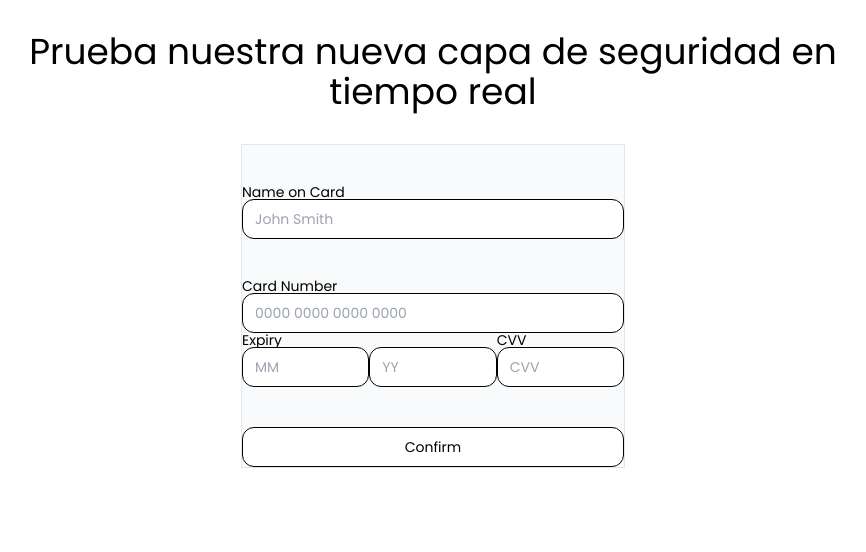
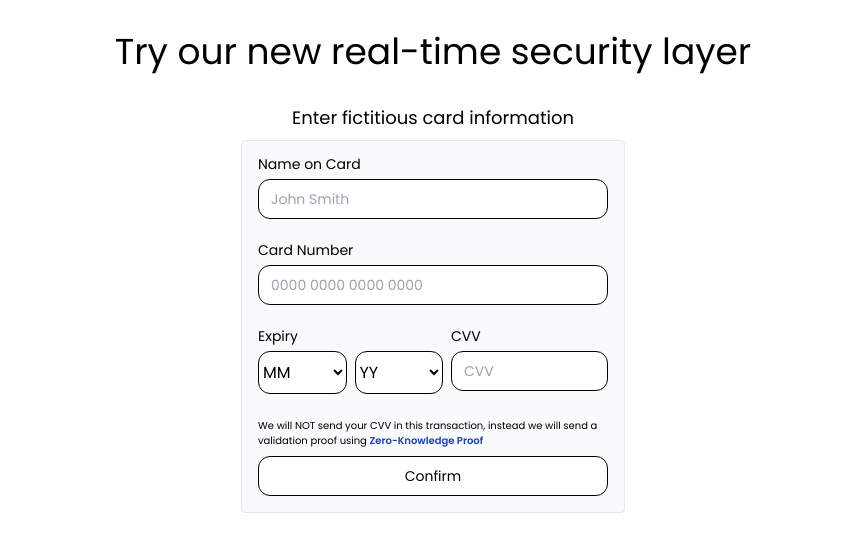
Before and after one commit to francoperez03/zerokey, a React (Vite) app in the folder frontend-vite/: page /livedemo in a window 1280 px wide. Shown: the top 552 px of the page, without its empty margins (207-1073 px from the left). Built offline with nearby package versions, Linux system fonts and the light colour scheme.

Commit message:
formato de los datos del checkout

```diff
--- a/frontend-vite/package.json
+++ b/frontend-vite/package.json
@@ -13,6 +13,7 @@
     "@noir-lang/backend_barretenberg": "^0.31.0",
     "@noir-lang/noir_js": "^0.31.0",
     "@radix-ui/react-label": "^2.1.0",
+    "@radix-ui/react-select": "^2.1.1",
     "@radix-ui/react-slot": "^1.1.0",
     "class-variance-authority": "^0.7.0",
     "clsx": "^2.1.1",
@@ -22,7 +23,8 @@
     "react-icons": "^5.2.1",
     "react-router-dom": "^6.26.0",
     "tailwind-merge": "^2.4.0",
-    "tailwindcss-animate": "^1.0.7"
+    "tailwindcss-animate": "^1.0.7",
+    "zustand": "^4.5.4"
   },
   "devDependencies": {
     "@types/react": "^18.3.3",
--- a/frontend-vite/src/components/navbar/Navbar.jsx
+++ b/frontend-vite/src/components/navbar/Navbar.jsx
@@ -6,7 +6,7 @@ function Navbar() {
       <ol className="flex gap-8 text-white items-center">
         <li className="hover:cursor-pointer">
           <a href="/">
-          <img src="/assets/Q.png" alt="" className="w-[50px]" />
+          <img src="/assets/ZEROKEY-W.png" alt="" className="w-[100px] -mb-2" />
           </a>
         </li>
         <li className="hover:cursor-pointer hover:text-red-500">
--- /dev/null
+++ b/frontend-vite/src/components/ui/select.jsx
@@ -0,0 +1,122 @@
+"use client"
+
+import * as React from "react"
+import * as SelectPrimitive from "@radix-ui/react-select"
+import { Check, ChevronDown, ChevronUp } from "lucide-react"
+
+import { cn } from "@/lib/utils"
+
+const Select = SelectPrimitive.Root
+
+const SelectGroup = SelectPrimitive.Group
+
+const SelectValue = SelectPrimitive.Value
+
+const SelectTrigger = React.forwardRef(({ className, children, ...props }, ref) => (
+  <SelectPrimitive.Trigger
+    ref={ref}
+    className={cn(
+      "flex h-10 w-full items-center justify-between rounded-md border border-input bg-background px-3 py-2 text-sm ring-offset-background placeholder:text-muted-foreground focus:outline-none focus:ring-2 focus:ring-ring focus:ring-offset-2 disabled:cursor-not-allowed disabled:opacity-50 [&>span]:line-clamp-1",
+      className
+    )}
+    {...props}>
+    {children}
+    <SelectPrimitive.Icon asChild>
+      <ChevronDown className="h-4 w-4 opacity-50" />
+    </SelectPrimitive.Icon>
+  </SelectPrimitive.Trigger>
+))
+SelectTrigger.displayName = SelectPrimitive.Trigger.displayName
+
+const SelectScrollUpButton = React.forwardRef(({ className, ...props }, ref) => (
+  <SelectPrimitive.ScrollUpButton
+    ref={ref}
+    className={cn("flex cursor-default items-center justify-center py-1", className)}
+    {...props}>
+    <ChevronUp className="h-4 w-4" />
+  </SelectPrimitive.ScrollUpButton>
+))
+SelectScrollUpButton.displayName = SelectPrimitive.ScrollUpButton.displayName
+
+const SelectScrollDownButton = React.forwardRef(({ className, ...props }, ref) => (
+  <SelectPrimitive.ScrollDownButton
+    ref={ref}
+    className={cn("flex cursor-default items-center justify-center py-1", className)}
+    {...props}>
+    <ChevronDown className="h-4 w-4" />
+  </SelectPrimitive.ScrollDownButton>
+))
+SelectScrollDownButton.displayName =
+  SelectPrimitive.ScrollDownButton.displayName
+
+const SelectContent = React.forwardRef(({ className, children, position = "popper", ...props }, ref) => (
+  <SelectPrimitive.Portal>
+    <SelectPrimitive.Content
+      ref={ref}
+      className={cn(
+        "relative z-50 max-h-96 min-w-[8rem] overflow-hidden rounded-md border bg-popover text-popover-foreground shadow-md data-[state=open]:animate-in data-[state=closed]:animate-out data-[state=closed]:fade-out-0 data-[state=open]:fade-in-0 data-[state=closed]:zoom-out-95 data-[state=open]:zoom-in-95 data-[side=bottom]:slide-in-from-top-2 data-[side=left]:slide-in-from-right-2 data-[side=right]:slide-in-from-left-2 data-[side=top]:slide-in-from-bottom-2",
+        position === "popper" &&
+          "data-[side=bottom]:translate-y-1 data-[side=left]:-translate-x-1 data-[side=right]:translate-x-1 data-[side=top]:-translate-y-1",
+        className
+      )}
+      position={position}
+      {...props}>
+      <SelectScrollUpButton />
+      <SelectPrimitive.Viewport
+        className={cn("p-1", position === "popper" &&
+          "h-[var(--radix-select-trigger-height)] w-full min-w-[var(--radix-select-trigger-width)]")}>
+        {children}
+      </SelectPrimitive.Viewport>
+      <SelectScrollDownButton />
+    </SelectPrimitive.Content>
+  </SelectPrimitive.Portal>
+))
+SelectContent.displayName = SelectPrimitive.Content.displayName
+
+const SelectLabel = React.forwardRef(({ className, ...props }, ref) => (
+  <SelectPrimitive.Label
+    ref={ref}
+    className={cn("py-1.5 pl-8 pr-2 text-sm font-semibold", className)}
+    {...props} />
+))
+SelectLabel.displayName = SelectPrimitive.Label.displayName
+
+const SelectItem = React.forwardRef(({ className, children, ...props }, ref) => (
+  <SelectPrimitive.Item
+    ref={ref}
+    className={cn(
+      "relative flex w-full cursor-default select-none items-center rounded-sm py-1.5 pl-8 pr-2 text-sm outline-none focus:bg-accent focus:text-accent-foreground data-[disabled]:pointer-events-none data-[disabled]:opacity-50",
+      className
+    )}
+    {...props}>
+    <span className="absolute left-2 flex h-3.5 w-3.5 items-center justify-center">
+      <SelectPrimitive.ItemIndicator>
+        <Check className="h-4 w-4" />
+      </SelectPrimitive.ItemIndicator>
+    </span>
+
+    <SelectPrimitive.ItemText>{children}</SelectPrimitive.ItemText>
+  </SelectPrimitive.Item>
+))
+SelectItem.displayName = SelectPrimitive.Item.displayName
+
+const SelectSeparator = React.forwardRef(({ className, ...props }, ref) => (
+  <SelectPrimitive.Separator
+    ref={ref}
+    className={cn("-mx-1 my-1 h-px bg-muted", className)}
+    {...props} />
+))
+SelectSeparator.displayName = SelectPrimitive.Separator.displayName
+
+export {
+  Select,
+  SelectGroup,
+  SelectValue,
+  SelectTrigger,
+  SelectContent,
+  SelectLabel,
+  SelectItem,
+  SelectSeparator,
+  SelectScrollUpButton,
+  SelectScrollDownButton,
+}
--- a/frontend-vite/src/pages/livedemo/LiveDemo.jsx
+++ b/frontend-vite/src/pages/livedemo/LiveDemo.jsx
@@ -1,11 +1,11 @@
-import Checkout from "./components/checkout/Checkout"
+import Demo from "./components/demo/Demo"
 import Home from "./components/home/Home"
 
 function LiveDemo() {
   return (
     <main>
       <Home />
-      <Checkout />
+      <Demo />
     </main>
   )
 }
--- a/frontend-vite/src/pages/livedemo/components/checkout/Checkout.jsx
+++ b/frontend-vite/src/pages/livedemo/components/checkout/Checkout.jsx
@@ -1,54 +1,147 @@
 import { Button } from "@/components/ui/button";
 import { Input } from "@/components/ui/input";
 import { Label } from "@/components/ui/label";
+import { useState } from "react";
+
+function Select({ options, value, onChange, name, placeholder }) {
+  return (
+    <select
+      name={name}
+      value={value}
+      onChange={onChange}
+      className="w-full bg-white text-black py-2 rounded-xl border border-black placeholder:text-gray-400"
+    >
+      <option value="" disabled>
+        {placeholder}
+      </option>
+      {options.map((option) => (
+        <option key={option.value} value={option.value}>
+          {option.label}
+        </option>
+      ))}
+    </select>
+  );
+}
 
 function Checkout() {
+  const [form, setForm] = useState({
+    name: "",
+    cardNumber: "",
+    month: "",
+    year: "",
+    cvv: "",
+  });
+  console.log(form);
+
+  const months = Array.from({ length: 12 }, (_, i) => ({
+    value: String(i + 1).padStart(2, "0"), // Asegura que el valor tenga 2 dígitos
+    label: `${String(i + 1).padStart(2, "0")}`,
+  }));
+
+  const years = Array.from({ length: 57 - 24 + 1 }, (_, i) => ({
+    value: (24 + i).toString(), // Asegura que el valor sea una cadena de texto
+    label: (24 + i).toString(), // Etiqueta también como cadena de texto
+  }));
+
+  const handleForm = (e) => {
+    const { name, value } = e.target;
+
+    if (name === 'cvv') {
+      // Para el campo 'cvv': solo permite números y máximo 3 caracteres
+      const numericValue = value.replace(/\D/g, ''); // Elimina caracteres no numéricos
+      setForm({ ...form, [name]: numericValue.slice(0, 3) }); // Limita a 3 caracteres
+    } else if (name === 'cardNumber') {
+      // Para el campo 'cardNumber': solo permite números y máximo 16 caracteres
+      const numericValue = value.replace(/\D/g, ''); // Elimina caracteres no numéricos
+      setForm({ ...form, [name]: numericValue.slice(0, 16) }); // Limita a 16 caracteres
+    } else if (name === 'name') {
+      // Para el campo 'name': asegura que sea un string y permite espacios
+      // Asegura que el valor sea un string y elimina caracteres no permitidos
+      const sanitizedValue = value
+        .replace(/[^a-zA-Z\s]/g, '') // Elimina cualquier carácter que no sea letra o espacio
+
+      setForm({ ...form, [name]: sanitizedValue });
+    } else {
+      // Manejo de otros campos
+      setForm({ ...form, [name]: value });
+    }
+  };
+
+
+
+
+
+
   return (
-    <section className="flex flex-col w-96 border   m-auto bg-gray-50">
-      <Label className="mt-10">Name on Card</Label>
+    <section className="flex flex-col gap-6 w-96 border p-4 rounded  m-auto bg-gray-50">
+      <div className="flex flex-col gap-2">
+        <Label className="">Name on Card</Label>
         <Input
           type="text"
+          name="name"
           className="w-full bg-white text-black py-2 rounded-xl placeholder:text-gray-400"
           placeholder="John Smith"
+          value={form.name}
+          onChange={handleForm}
         />
-      <Label className="mt-10">Card Number</Label>
+      </div>
+      <div className="flex flex-col gap-2">
+        <Label className="">Card Number</Label>
         <Input
           type="text"
+          name="cardNumber"
           className="w-full bg-white text-black py-2 rounded-xl placeholder:text-gray-400"
           placeholder="0000 0000 0000 0000"
+          value={form.cardNumber}
+          onChange={handleForm}
         />
-      <div className="flex">
-        <div className="flex flex-col">
+      </div>
+      <div className="flex gap-2  ">
+        <div className="flex flex-col w-full gap-2">
           <Label>Expiry</Label>
-          <div className="flex">
-            <Input
-              type="text"
-              className="w-full bg-white text-black py-2 rounded-xl placeholder:text-gray-400"
+          <div className="flex gap-2  ">
+            <Select
+              options={months}
+              value={form.month}
+              onChange={handleForm}
+              name="month"
               placeholder="MM"
             />
-            <Input
-              type="text"
-              className="w-full bg-white text-black py-2 rounded-xl placeholder:text-gray-400"
+            <Select
+              options={years}
+              value={form.year}
+              onChange={handleForm}
+              name="year"
               placeholder="YY"
             />
           </div>
         </div>
-        <div className="flex flex-col">
+        <div className="flex flex-col gap-2">
           <Label>CVV</Label>
           <Input
             type="text"
-            className="w-full bg-white text-black py-2 rounded-xl placeholder:text-gray-400"
+            className=" bg-white text-black py-2 rounded-xl placeholder:text-gray-400"
             placeholder="CVV"
+            value={form.cvv}
+            onChange={handleForm}
+            name="cvv"
           />
         </div>
       </div>
+      <div className="flex flex-col gap-2">
+        <p className="text-[10px]  ">
+          We will NOT send your CVV in this transaction, instead we will send a
+          validation proof using{" "}
+          <span className="text-blue-800 font-bold">Zero-Knowledge Proof</span>
+        </p>
 
         <Button
           variant="outline"
-        className="w-full bg-white text-black py-2 rounded-xl mt-10"
+          className="w-full bg-white text-black  rounded-xl "
         >
           Confirm
         </Button>
+      </div>
     </section>
   );
 }
--- /dev/null
+++ b/frontend-vite/src/pages/livedemo/components/demo/Demo.jsx
@@ -0,0 +1,13 @@
+import React from "react";
+import Checkout from "../checkout/Checkout";
+
+function Demo() {
+  return (
+    <div className="flex flex-col items-center justify-center">
+      <h5 className="text-lg pb-2">Enter fictitious card information</h5>
+      <Checkout />
+    </div>
+  );
+}
+
+export default Demo;
--- a/frontend-vite/src/pages/livedemo/components/home/Home.jsx
+++ b/frontend-vite/src/pages/livedemo/components/home/Home.jsx
@@ -3,7 +3,7 @@ import React from 'react'
 function Home() {
   return (
     <section className='w-full py-8'>
-        <h2 className='text-4xl text-center w-2/3 mx-auto'>Prueba nuestra nueva capa de seguridad en tiempo real</h2>
+        <h2 className='text-4xl text-center w-2/3 mx-auto'>Try our new real-time security layer</h2>
     </section>
   )
 }
--- /dev/null
+++ b/frontend-vite/src/pages/livedemo/data/data.js
@@ -0,0 +1,3 @@
+export const month = [01, 02, 03, 04, 05, 06, 07, 08, 09, 10, 11, 12];
+
+export const year = [2022, 2023, 2024, 2025, 2026, 2027, 2028, 2029, 2030];
--- /dev/null
+++ b/frontend-vite/src/pages/livedemo/store/state.js
@@ -0,0 +1,6 @@
+import { create } from 'zustand'
+
+const useStore = create((set) => ({
+  count: 1,
+  inc: () => set((state) => ({ count: state.count + 1 })),
+}))
```
Also changed, not shown: frontend-vite/public/assets/ZEROKEY-W.png, 1 other file (tests, documents, lock files or other folders). Lines whose indentation alone changed are shown as unchanged.
